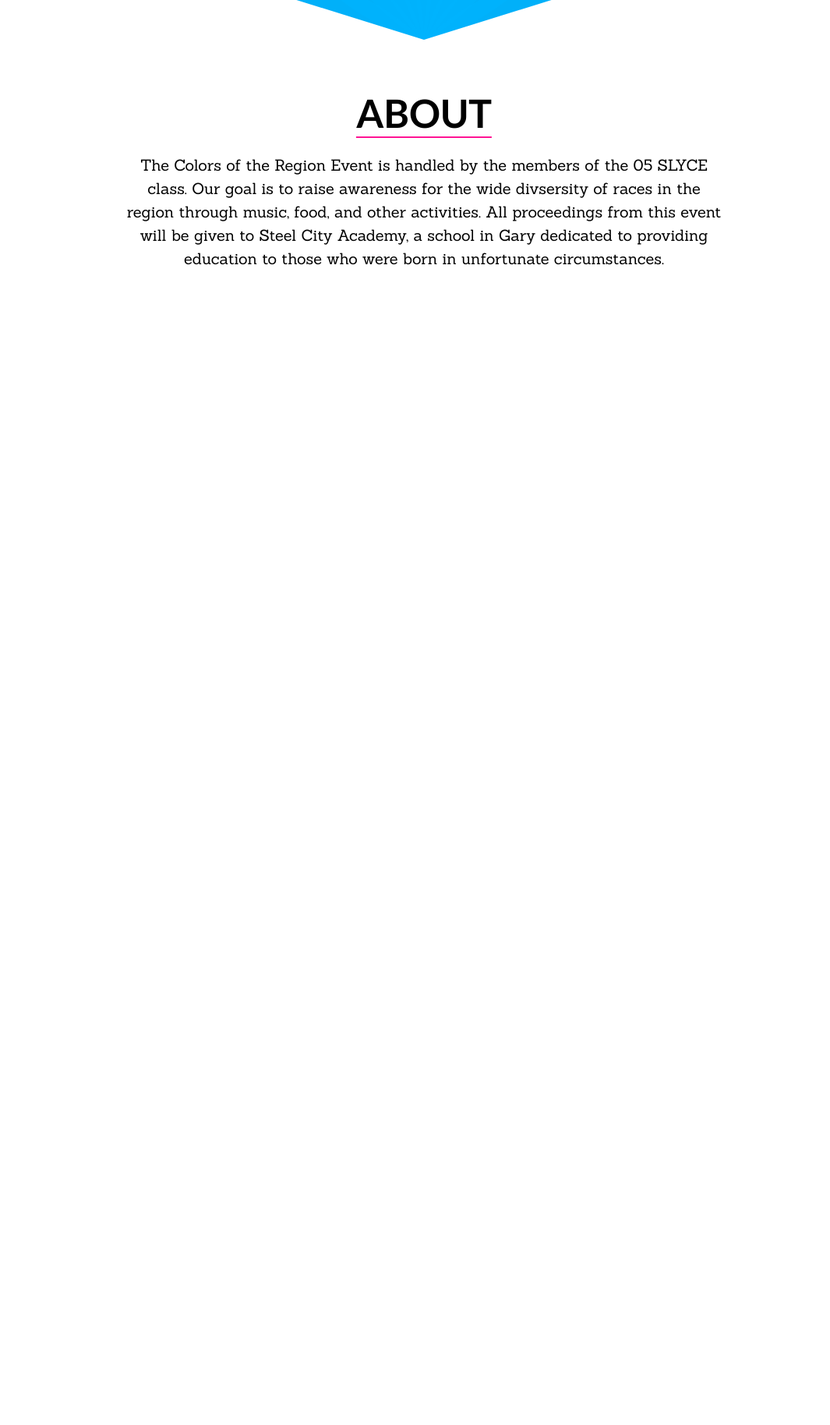
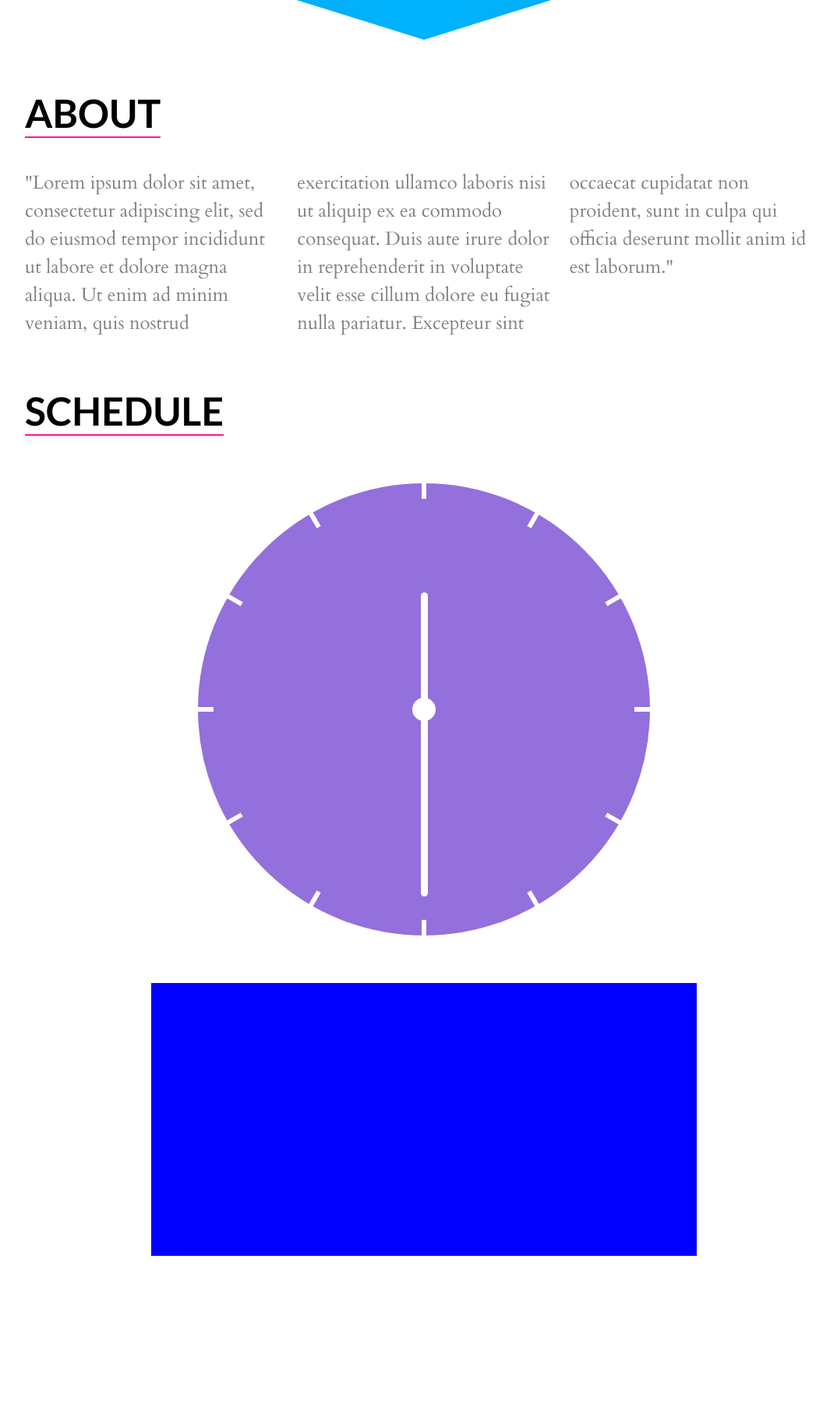
Before and after one commit to dsrasheed/cotr-website, a Flask app: page / in a window 1280 px wide. Shown: the part 849-2677 px from the top of the page at 78% size, without its empty margins (96-1161 px from the left). Before the commit the page ends 1189 px from the top, so only its background shows below. Run offline with Flask 2, Linux system fonts and the light colour scheme; parts of the project's set-up code (start-up, migrations or seed data) failed here and were passed over.

Commit message:
Changes to index.html

```diff
--- a/cotr/home/templates/index.html
+++ b/cotr/home/templates/index.html
@@ -95,11 +95,45 @@
 <section id="about">
 	<div class="section-content">
 		<h2 class="section-title">About</h2>
-		<p class="about-desc">The Colors of the Region Event is handled by the members of
-		the  05 SLYCE class. Our goal is to raise awareness for the wide divsersity of races
-		in the region through music, food, and other activities. All proceedings from this
-		event will be given to Steel City Academy, a school in Gary dedicated to providing
-		education to those who were born in unfortunate circumstances.</p>
+		<p class="about-info">"Lorem ipsum dolor sit amet, consectetur adipiscing elit, sed do eiusmod tempor incididunt ut labore et dolore magna aliqua. Ut enim ad minim veniam, quis nostrud exercitation ullamco laboris nisi ut aliquip ex ea commodo consequat. Duis aute irure dolor in reprehenderit in voluptate velit esse cillum dolore eu fugiat nulla pariatur. Excepteur sint occaecat cupidatat non proident, sunt in culpa qui officia deserunt mollit anim id est laborum."</p>
+	</div>
+</section>
+<section id="schedule">
+	<div class="section-content">
+		<h2 class="section-title">Schedule</h2>
+		<div class="flex-content">
+			<div class="clock">
+				<div class="square-content">
+					<div class="clock-tick"></div>
+					<div class="clock-tick"></div>
+					<div class="clock-tick"></div>
+					<div class="clock-tick"></div>
+					<div class="clock-tick"></div>
+					<div class="clock-tick"></div>
+					<div class="clock-tick"></div>
+					<div class="clock-tick"></div>
+					<div class="clock-tick"></div>
+					<div class="clock-tick"></div>
+					<div class="clock-tick"></div>
+					<div class="clock-tick"></div>
+					<div class="clock-rim"></div>
+					<div class="clock-center"></div>
+					<div class="hour-hand"></div>
+					<div class="minute-hand"></div>
+				</div>
+			</div>
+			<div class="schedule-slide">
+				<div id="left-arrow" class="slide-arrow-cnt"></div>
+				<div class="slide-content">
+					<h3 class="schedule-time"></h3>
+					<p class="schedule-time-info"></p>
+					<div class="slide-indicator">
+
+					</div>
+				</div>
+				<div id="right-arrow" class="schedule-arrow-cnt"></div>
+			</div>
+		</div>
 	</div>
 </section>
 <div style="width: 100%; height: 1000px;"></div>
--- a/cotr/static/styles/main.css
+++ b/cotr/static/styles/main.css
@@ -1,4 +1,4 @@
-@import url('https://fonts.googleapis.com/css?family=Lato:300,700|Sanchez');
+@import url('https://fonts.googleapis.com/css?family=Lato:300,700|Cardo');
 * {
 	box-sizing: border-box;
 	margin: 0;
@@ -192,8 +192,8 @@ header {
 }
 .petal {
 	position: absolute;
-	width: 0px;
-	height: 0px;
+	width: 400px;
+	height: 400px;
 	border-radius: 100% 0 100% 0;
 	transform-origin: bottom left;
 	transition: height 0.25s, width 0.25s;
@@ -245,20 +245,15 @@ header {
 }
 section {
 	width: 100%;
-	margin-bottom: 5%;
+	padding-top: 5%;
 }
 .section-content {
-	width: 60%;
+	width: 80%;
 	margin: auto;
-}
-#about {
-	padding-top: 5%;
 }
 h2.section-title {
 	display: inline-block;
 	position: relative;
-	left: 50%;
-	transform: translate(-50%);
 	font-family: "Lato";
 	font-size: 50px;
 	text-align: center;
@@ -271,35 +266,143 @@ h2.section-title:after {
 	height: 2px;
 	background-color: deeppink;
 }
-.about-desc {
-	font-family: "Sanchez";
-	margin-top: 20px;
-	font-size: 20px;
+.about-info {
+	font-family: "Cardo";
+	font-size: 1.5em;
 	line-height: 1.5em;
-	text-align: center;
+	column-count: 3;
+	-webkit-column-count: 3;
+	color: gray;
+	margin-top: 40px;
+}
+.flex-content {
+	display: flex;
+	justify-content: center;
+	flex-wrap: wrap;
+}
+.clock, .schedule-slide {
+	margin-top: 5%;
+}
+.clock {
+	width: 600px;
+	position: relative;
+	margin-right: 5%;
+	margin-left: 5%;
+}
+.clock:after {
+	content: "";
+	display: block;
+	width: 100%;
+	padding-bottom: 100%;
+}
+.square-content {
+	width: 100%;
+	height: 100%;
+	top: 0;
+	left: 0;
+	position: absolute;
+}
+.clock-rim {
+	width: 100%;
+	height: 100%;
+	border-radius: 50%;
+	border: solid 10px white;
+	background-color: mediumpurple;
+}
+.clock-tick {
+	position: absolute;
+	left: 49.5%;
+	bottom: 50%;
+	width: 1%;
+	height: 50%;
+	transform-origin: 50% 100%;
+}
+.clock-tick:after {
+	content: "";
+	display: block;
+	width: 100%;
+	height: 30px;
+	position: absolute;
+	top: 0;
+	background-color: white;
+}
+.clock-tick:nth-child(2) {
+	transform: rotate(30deg);
+}
+.clock-tick:nth-child(3) {
+	transform: rotate(60deg);
+}
+.clock-tick:nth-child(4) {
+	transform: rotate(90deg);
+}
+.clock-tick:nth-child(5) {
+	transform: rotate(120deg);
+}
+.clock-tick:nth-child(6) {
+	transform: rotate(150deg);
+}
+.clock-tick:nth-child(7) {
+	transform: rotate(180deg);
+}
+.clock-tick:nth-child(8) {
+	transform: rotate(210deg);
+}
+.clock-tick:nth-child(9) {
+	transform: rotate(240deg);
+}
+.clock-tick:nth-child(10) {
+	transform: rotate(270deg);
+}
+.clock-tick:nth-child(11) {
+	transform: rotate(300deg);
+}
+.clock-tick:nth-child(12) {
+	transform: rotate(330deg);
+}
+.clock-center {
+	position: absolute;
+	width: 30px;
+	height: 30px;
+	top: 50%;
+	left: 50%;
+	transform: translate(-50%,-50%);
+	background-color: white;
+	border-radius: 50%;
+}
+.hour-hand {
+	position: absolute;
+	bottom: 50%;
+	left: 49.25%;
+	width: 1.5%;
+	height: 25%;
+	transform-origin: 50% 100%;
+	background-color: white;
+	border-radius: 50px;
+}
+.minute-hand {
+	position: absolute;
+	bottom: 50%;
+	left: 49.25%;
+	width: 1.5%;
+	height: 40%;
+	transform-origin: 50% 100%;
+	background-color: white;
+	border-radius: 50px;
+	transform: rotate(180deg);
+	/*animation: rotate-minute 60s ease-out infinite;*/
+}
+@keyframes rotate-minute {
+	from { transform: rotate(0deg); }
+	to { transform: rotate(360deg); }
+}
+.schedule-slide {
+	width: 700px;
+	height: 350px;
+	background-color: blue;
 }
 /************
 MEDIA QUERIES
 ************/
-@media screen and (min-width: 1550px) {
-	header {
-		min-height: 1000px;
-	}
-	#title {
-		font-size: 70px;
-	}
-	#subtitle {
-		font-size: 30px;
-	}
-	.lotus {
-		min-width: 400px;
-		min-height: 400px;
-	}
-	.petal {
-		width: 400px;
-		height: 400px;
-	}
-}
 @media screen and (max-width: 1549px) {
 	.nav-form {
 		display: none;
```
